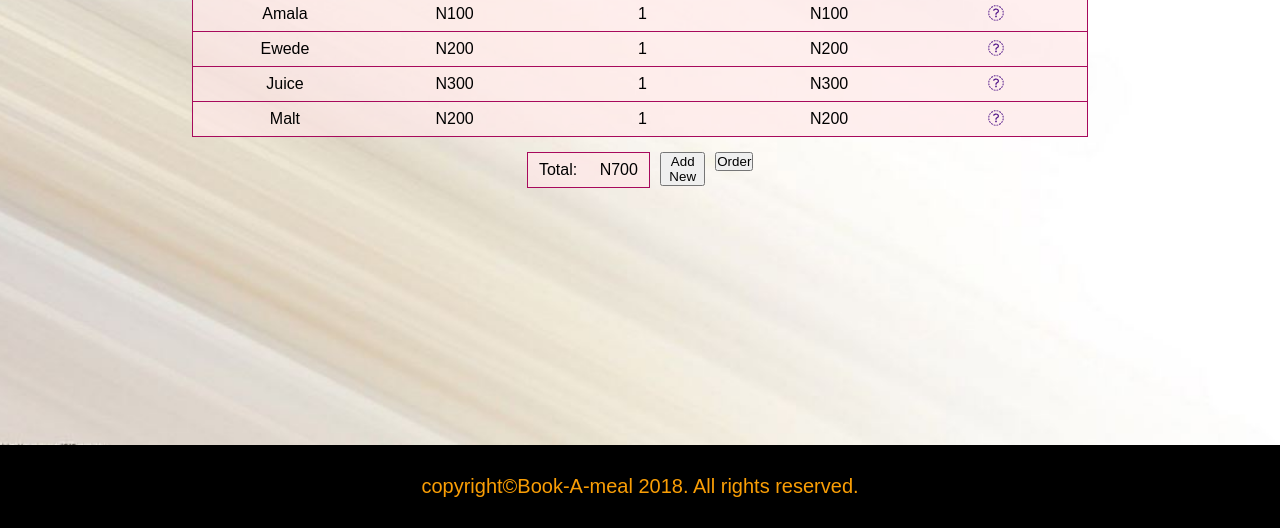
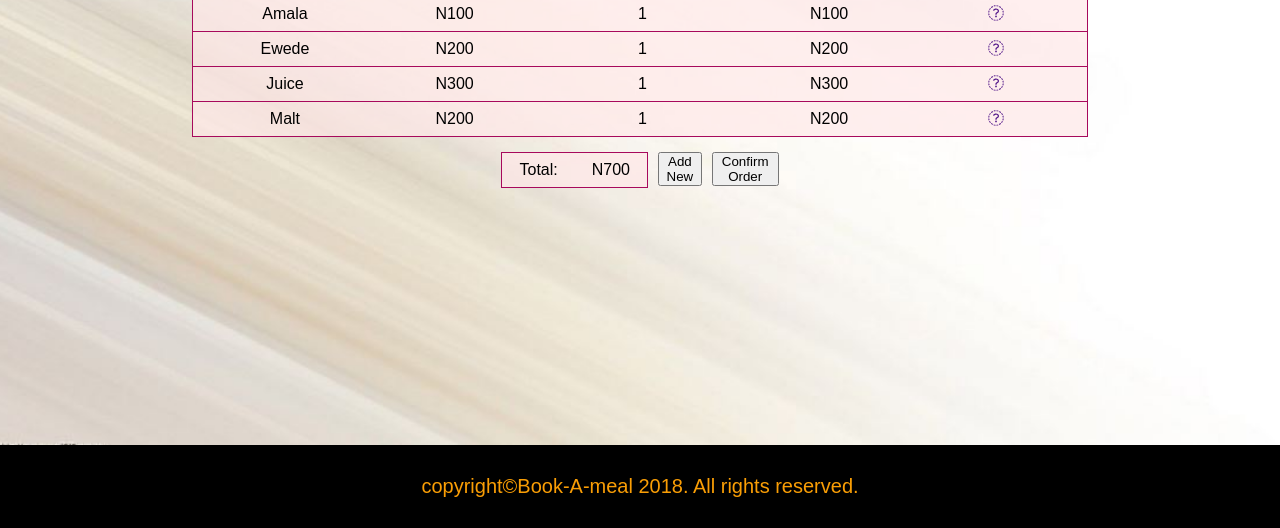
Before and after one commit to OKiMaureen/Book-A-Meal, a plain HTML site: page UI/cart.html in a window 1280 px wide. Shown: the part 355-883 px from the top of the page. Drawn offline with nearby package versions, Linux system fonts and the light colour scheme; a web font is replaced by a local one.

Commit message:
feature(cart-page):modify cart page #156924044

```diff
--- a/UI/cart.html
+++ b/UI/cart.html
@@ -115,7 +115,7 @@
           <button>Add New</button>
         </div>
         <div style="margin-left:10px;">
-          <button>Order</button>
+          <button>Confirm Order</button>
         </div>
       </div>
     </section>
```
